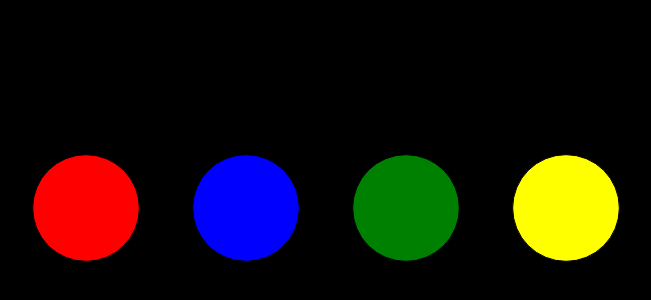
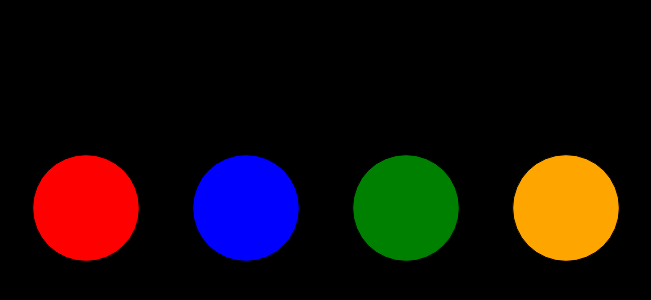
Before and after one commit to maettu/fourpoints, a plain HTML site: page index.html in a window 1280 px wide. Shown: the part 192-492 px from the top of the page, without its empty margins (314-965 px from the left). Drawn offline with Linux system fonts and the light colour scheme.

Commit message:
orange instead of yellow

```diff
--- a/index.html
+++ b/index.html
@@ -32,7 +32,7 @@
                 paper.canvas.style.backgroundColor = "black";
                 var num_dots = 4;
                 var dots = [];
-                var colors = ["red", "blue", "green", "yellow"];
+                var colors = ["red", "blue", "green", "orange"];
                 x_space = 3;
                 var x = width / 2 - radius * 6 + radius * (x_space / 2);
                 for (i = 0; i < num_dots; i++){
```
